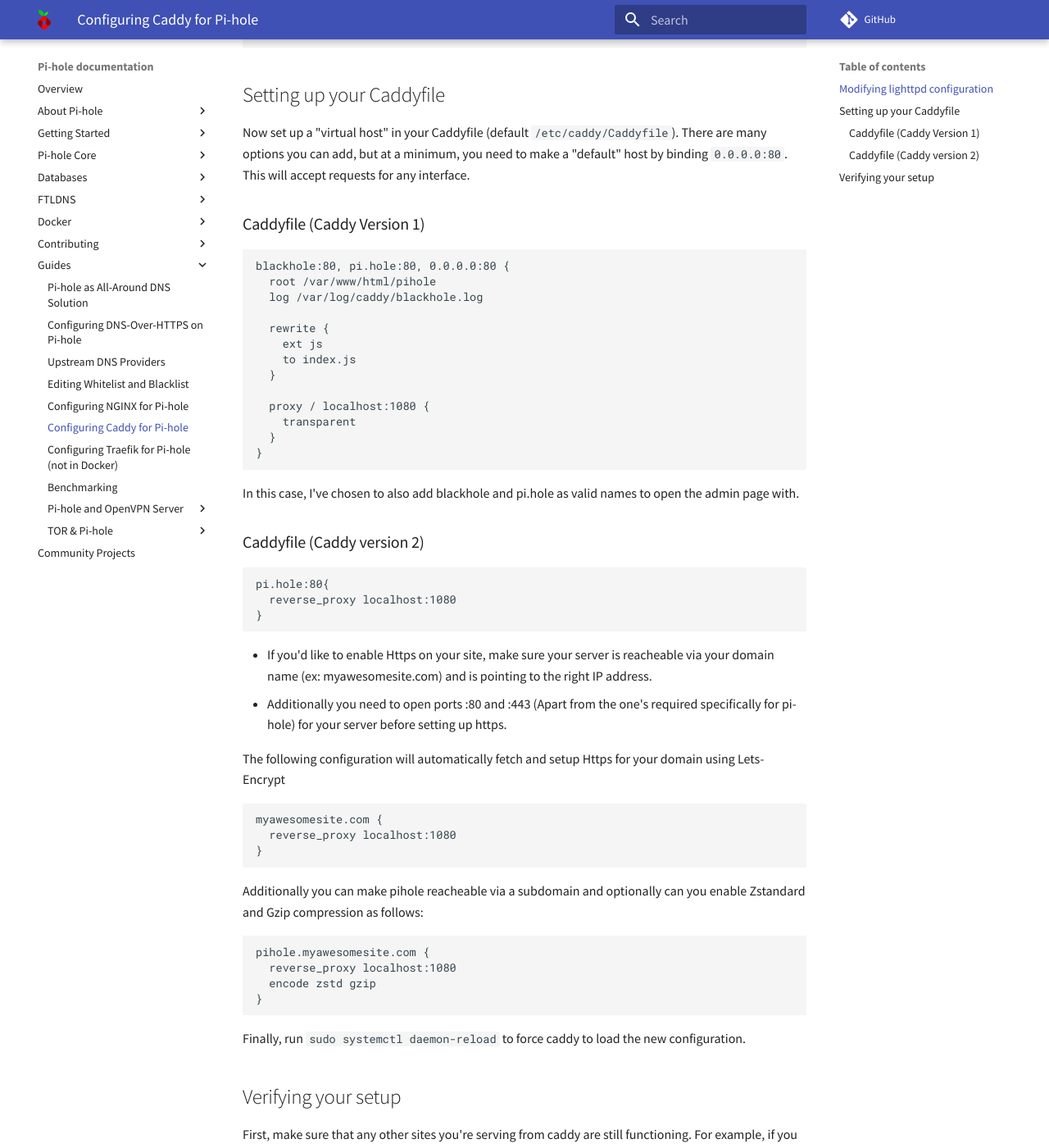
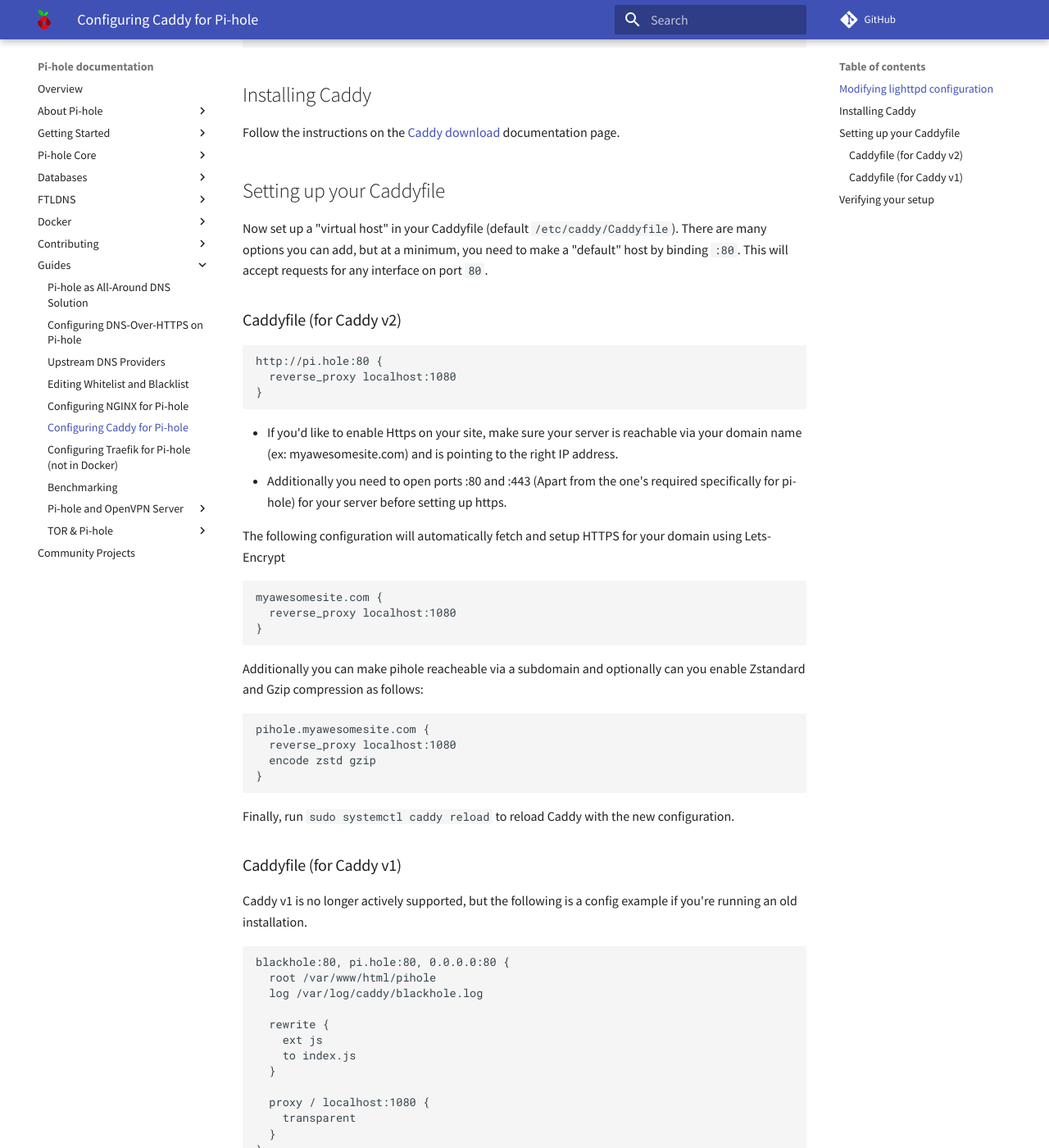
Before and after one commit to pi-hole/docs, an MkDocs documentation site: the page built from docs/guides/caddy-configuration.md, in a window 1280 px wide and 1400 px high, scrolled down 665 px. Shown: the whole window at 82% size. Built offline with MkDocs 1.6.1 and Material for MkDocs 9.7.7, drawn with Linux system fonts in a browser that asks for light colours; comment, search, counter and statistics services are not loaded; some of the changed text lies outside the part shown.

Commit message:
Update caddy-configuration.md

````diff
--- a/docs/guides/caddy-configuration.md
+++ b/docs/guides/caddy-configuration.md
@@ -26,11 +26,47 @@
 sudo service lighttpd restart
 ```
 
+## Installing Caddy
+
+Follow the instructions on the [Caddy download](https://caddyserver.com/docs/download) documentation page.
+
 ## Setting up your Caddyfile
 
-Now set up a "virtual host" in your Caddyfile (default `/etc/caddy/Caddyfile`). There are many options you can add, but at a minimum, you need to make a "default" host by binding `0.0.0.0:80`. This will accept requests for any interface.
+Now set up a "virtual host" in your Caddyfile (default `/etc/caddy/Caddyfile`). There are many options you can add, but at a minimum, you need to make a "default" host by binding `:80`. This will accept requests for any interface on port `80`.
 
-### Caddyfile (Caddy Version 1)
+### Caddyfile (for Caddy v2)
+
+```
+http://pi.hole:80 {
+  reverse_proxy localhost:1080
+}
+```
+
+- If you'd like to enable Https on your site, make sure your server is reachable via your domain name (ex: myawesomesite.com) and is pointing to the right IP address.
+- Additionally you need to open ports :80 and :443 (Apart from the one's required specifically for pi-hole) for your server before setting up https.
+
+The following configuration will automatically fetch and setup HTTPS for your domain using Lets-Encrypt
+
+```
+myawesomesite.com {
+  reverse_proxy localhost:1080
+}
+```
+
+Additionally you can make pihole reacheable via a subdomain and optionally can you enable Zstandard and Gzip compression as follows:
+
+```
+pihole.myawesomesite.com {
+  reverse_proxy localhost:1080
+  encode zstd gzip
+}
+```
+
+Finally, run `sudo systemctl caddy reload` to reload Caddy with the new configuration.
+
+### Caddyfile (for Caddy v1)
+
+Caddy v1 is no longer actively supported, but the following is a config example if you're running an old installation.
 
 ```
 blackhole:80, pi.hole:80, 0.0.0.0:80 {
@@ -48,37 +84,7 @@
 }
 ```
 
-In this case, I've chosen to also add blackhole and pi.hole as valid names to open the admin page with.
-
-### Caddyfile (Caddy version 2)
-
-```
-pi.hole:80{
-  reverse_proxy localhost:1080
-}
-```
-
-- If you'd like to enable Https on your site, make sure your server is reacheable via your domain name (ex: myawesomesite.com) and is pointing to the right IP address.
-- Additionally you need to open ports :80 and :443 (Apart from the one's required specifically for pi-hole) for your server before setting up https.
-
-The following configuration will automatically fetch and setup Https for your domain using Lets-Encrypt
-
-```
-myawesomesite.com {
-  reverse_proxy localhost:1080
-}
-```
-
-Additionally you can make pihole reacheable via a subdomain and optionally can you enable Zstandard and Gzip compression as follows:
-
-```
-pihole.myawesomesite.com {
-  reverse_proxy localhost:1080
-  encode zstd gzip
-}
-```
-
-Finally, run `sudo systemctl daemon-reload` to force caddy to load the new configuration.
+In this example, `blackhole` and `pi.hole` are added as valid names with which to open the admin page.
 
 ## Verifying your setup
 
@@ -108,4 +114,6 @@
 var x = "Pi-hole: A black hole for Internet advertisements."
 ```
 
-For more information visit caddy's documentation [website](https://caddyserver.com/docs/).
+For more information visit Caddy's documentation [website](https://caddyserver.com/docs/).
+
+For usage questions or support, visit the [Caddy Community forums](https://caddy.community/).
````
